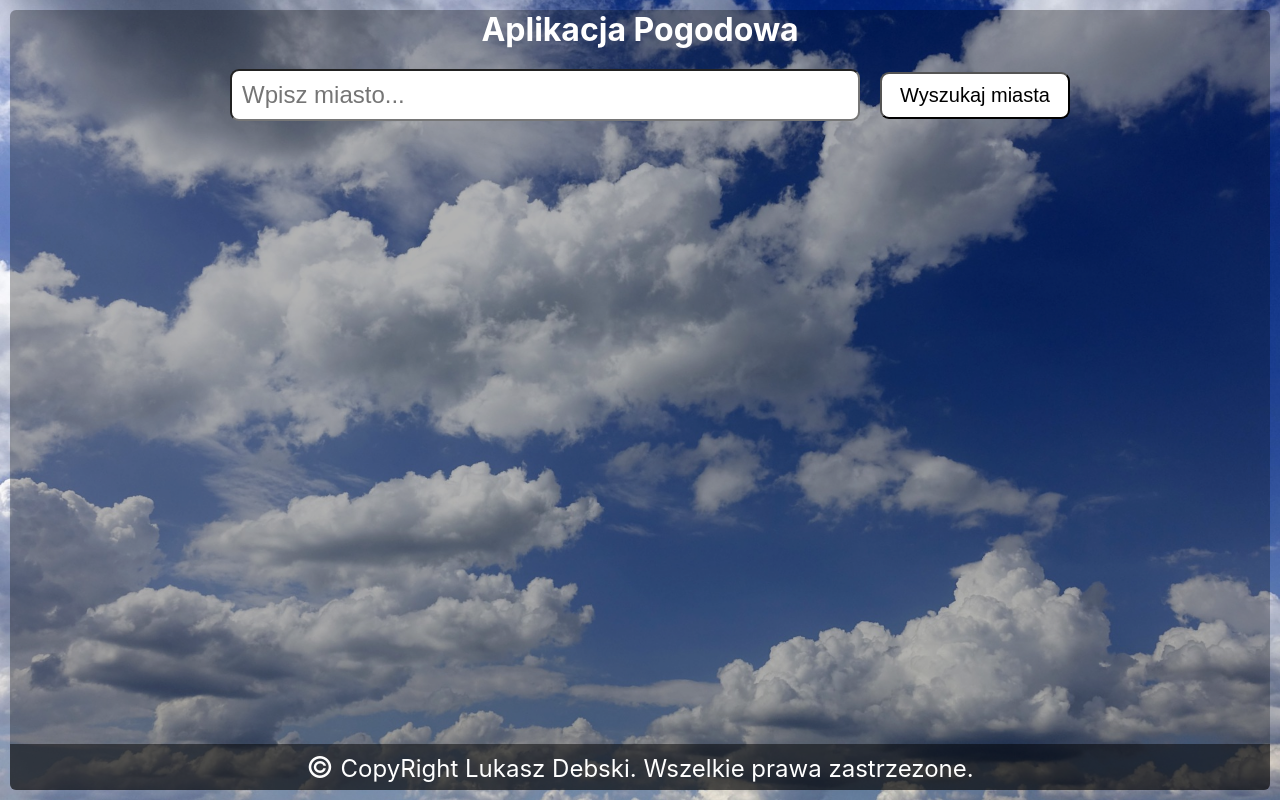
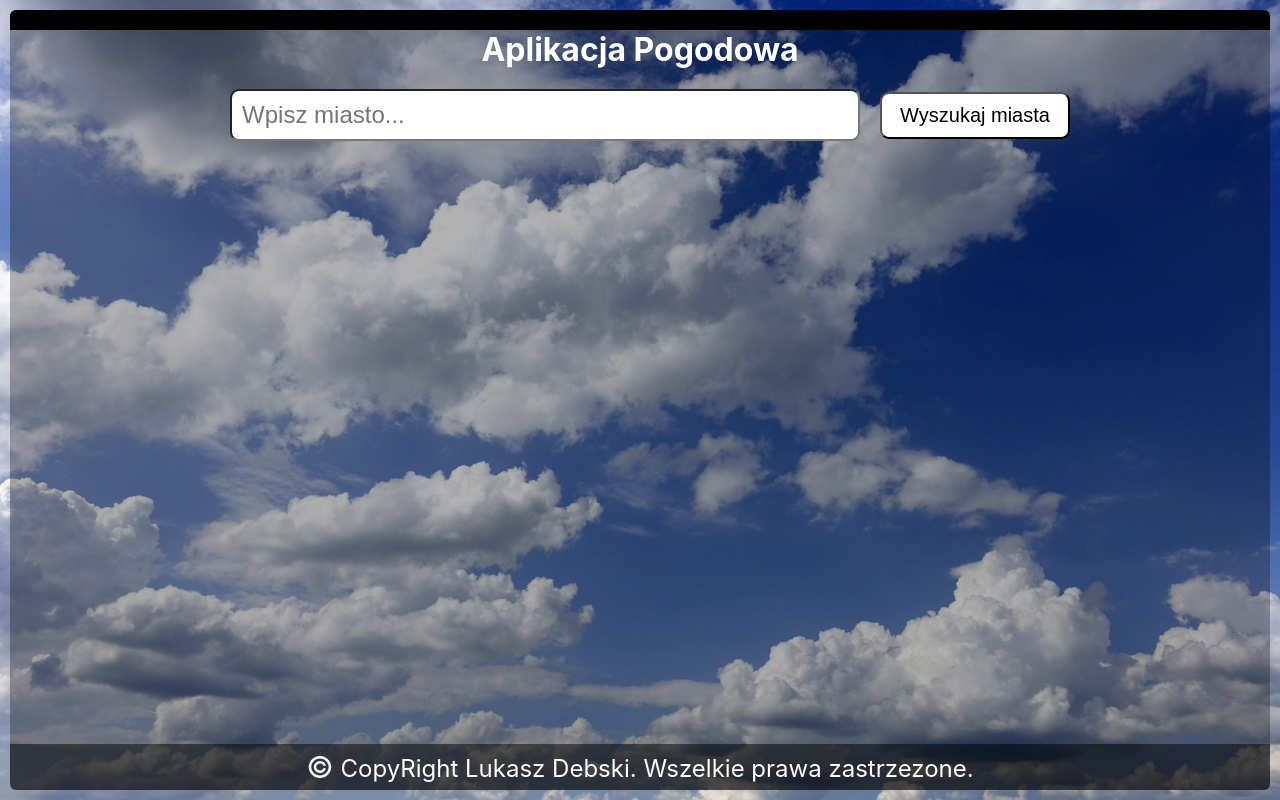
Before and after one commit to lukasdebski/WeatherApp, a React (Create React App) app: page / in a window 1280 px wide. Built offline with nearby package versions, Linux system fonts and the light colour scheme.

Commit message:
add weather icon to result

```diff
--- a/src/components/Body/Result.js
+++ b/src/components/Body/Result.js
@@ -3,7 +3,7 @@ import "./Result.scss";
 
 const Result = props => {
 
-    const {date, time, feels, description, icon, humidity, city, sunrise, sunset, temp, tempMin, tempMax, pressure, wind, err} = props.weather;
+    const {time, feels, description, icon, humidity, city, sunrise, sunset, temp, tempMin, tempMax, pressure, wind, err} = props.weather;
 
     // wyswietli pusta informacje poniewaz null.
     let content = null;
@@ -16,6 +16,7 @@ const Result = props => {
         const tempMinRound = Math.round(tempMin);
         const tempMaxRound = Math.round(tempMax);
         const feelsRound = Math.round(feels)
+        const iconWeather = `http://openweathermap.org/img/wn/${icon}@2x.png`;
 
         content = (
             <div className='result__element'>
@@ -23,11 +24,10 @@ const Result = props => {
                 <div className='element--el el--temp'><span className='el-temp'>{tempRound} &#176;C</span></div>
                 <div className='element--el'>min: {tempMinRound} &#176;C</div>
                 <div className='element--el'>max: {tempMaxRound} &#176;C</div>
-                <div className='element--el'>data: {date}</div>
+                <div className='element--el'><img className='icon' src={iconWeather}/></div>
                 <div className='element--el'>{description}</div>
-                <div className='element--el'>ikonka: {icon}</div>
                 <div className='element--el'>godzina: {time}</div>
-                <div className='element--el'>odczuwalna temp: {feelsRound} &#176;C</div>
+                <div className='element--el'>odczuwalna: {feelsRound} &#176;C</div>
                 <div className="element--el">wilgotność: {humidity} %</div>
                 <div className='element--el'>Wschód slońca: {sunriseTime}</div>
                 <div className='element--el'>Zachód slońca: {sunsetTime}</div>
--- /dev/null
+++ b/src/components/NavTop/NavTop.js
@@ -0,0 +1,20 @@
+import React from 'react';
+import './NavTop.scss';
+
+const NavTop = props => {
+
+    const {date} = props.weather;
+
+    // const date = new Date().toLocaleDateString();
+
+    return (
+        <section className='navtop'>
+            <div className='navtop__el'>{date}</div>
+            <div className='navtop__el'>
+
+            </div>
+        </section>
+    )
+}
+
+export default NavTop;
--- /dev/null
+++ b/src/components/NavTop/NavTop.scss
@@ -0,0 +1,4 @@
+.navtop {
+  height: 20px;
+  background-color: #000;
+}
--- a/src/layouts/App/App.js
+++ b/src/layouts/App/App.js
@@ -1,5 +1,6 @@
 import React, {Component} from 'react';
 import './App.scss';
+import NavTop from "../../components/NavTop/NavTop";
 import Header from '../../components/Header/Header';
 import Form from "../../components/Header/Form";
 import Result from "../../components/Body/Result";
@@ -87,6 +88,7 @@ class App extends Component {
             <>
                 <div className="App">
                     <div className="App__container">
+                        <NavTop weather={this.state}/>
                         <Header/>
                         <Form value={this.state.value}
                               change={this.handleInputChange}
```
